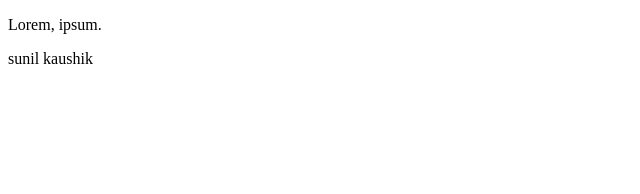
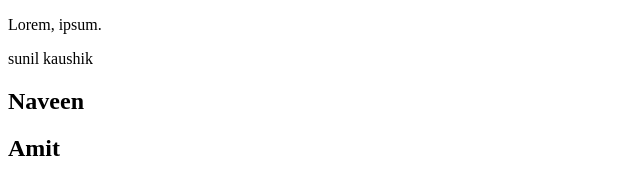
Before and after one commit to kaushiksunil/git_repo, a plain HTML site: page about.html in a window 1280 px wide. Shown: the whole page, without its empty margins (0-640 px from the left). Drawn offline with Linux system fonts and the light colour scheme.

Commit message:
Amit name

```diff
--- a/about.html
+++ b/about.html
@@ -9,5 +9,8 @@
 <body>
     <p>Lorem, ipsum.</p>
     <span>sunil kaushik</span>
+    <h2>Naveen</h2>
+    <h2>Amit</h2>
+
 </body>
 </html>
```
